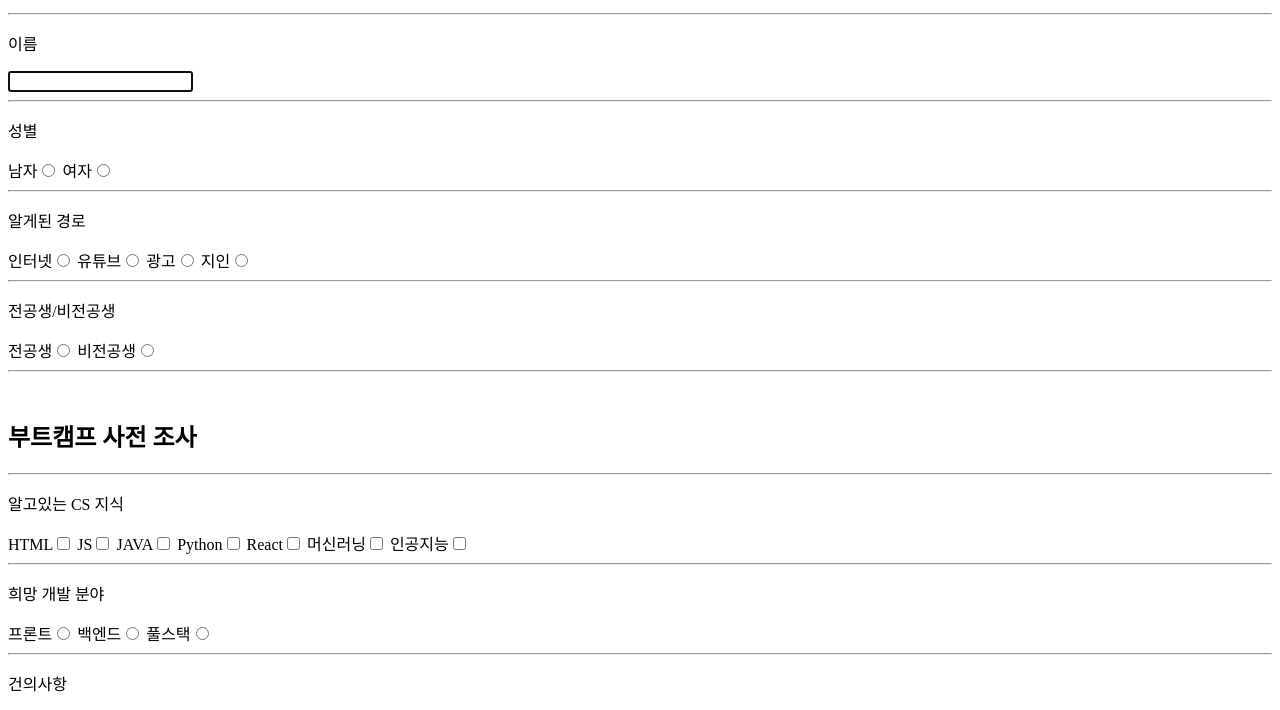
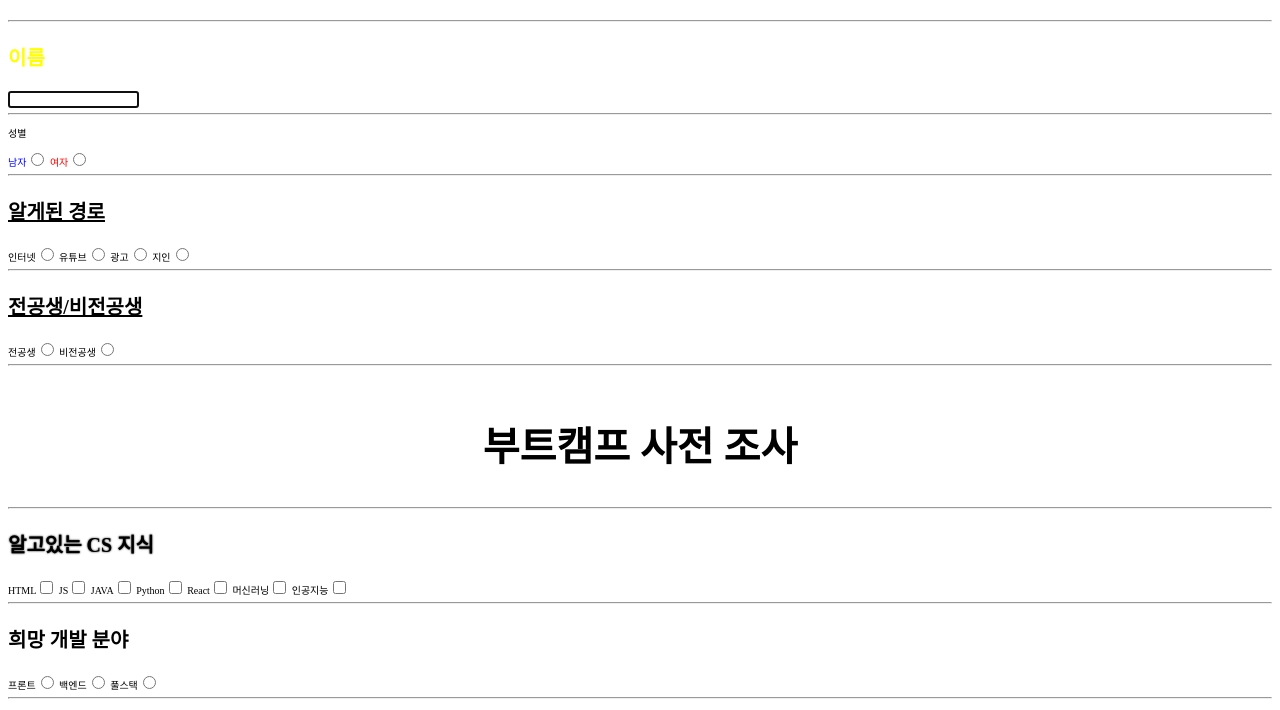
Before and after one commit to kbm1611/front, a plain HTML site: page day04/practice2.html in a window 1280 px wide. Shown: the part 390-1100 px from the top of the page. Drawn offline with Linux system fonts and the light colour scheme; a web font is replaced by a local one.

Commit message:
practice오타수정

```diff
--- a/day04/practice2.html
+++ b/day04/practice2.html
@@ -5,7 +5,7 @@
     <meta http-equiv='X-UA-Compatible' content='IE=edge'>
     <title>Page Title</title>
     <meta name='viewport' content='width=device-width, initial-scale=1'>
-    <link rel="stylesheet" href="pratice2.css">
+    <link rel="stylesheet" href="practice2.css">
 </head>
 <body>
     <div class="header">
```
